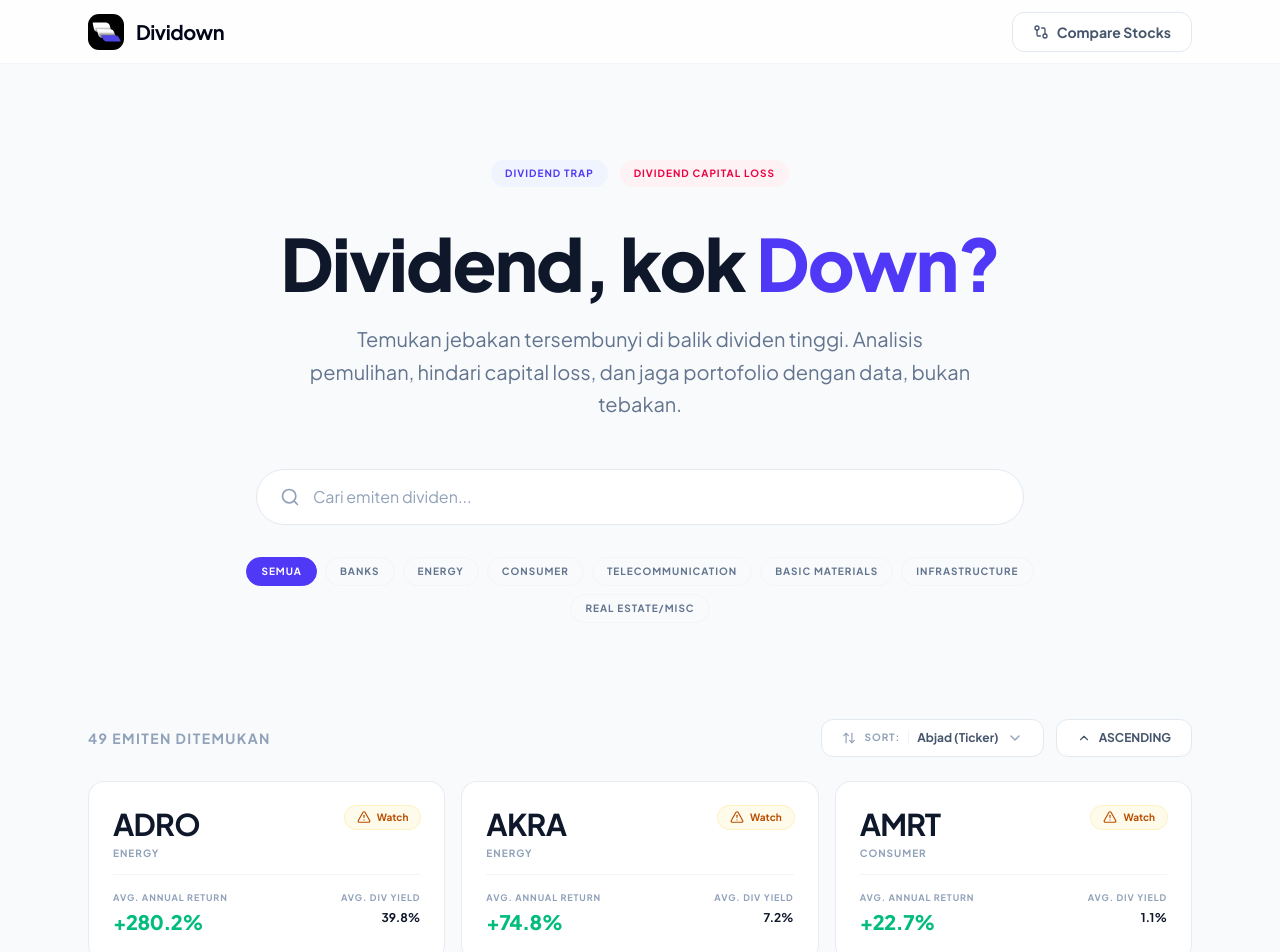
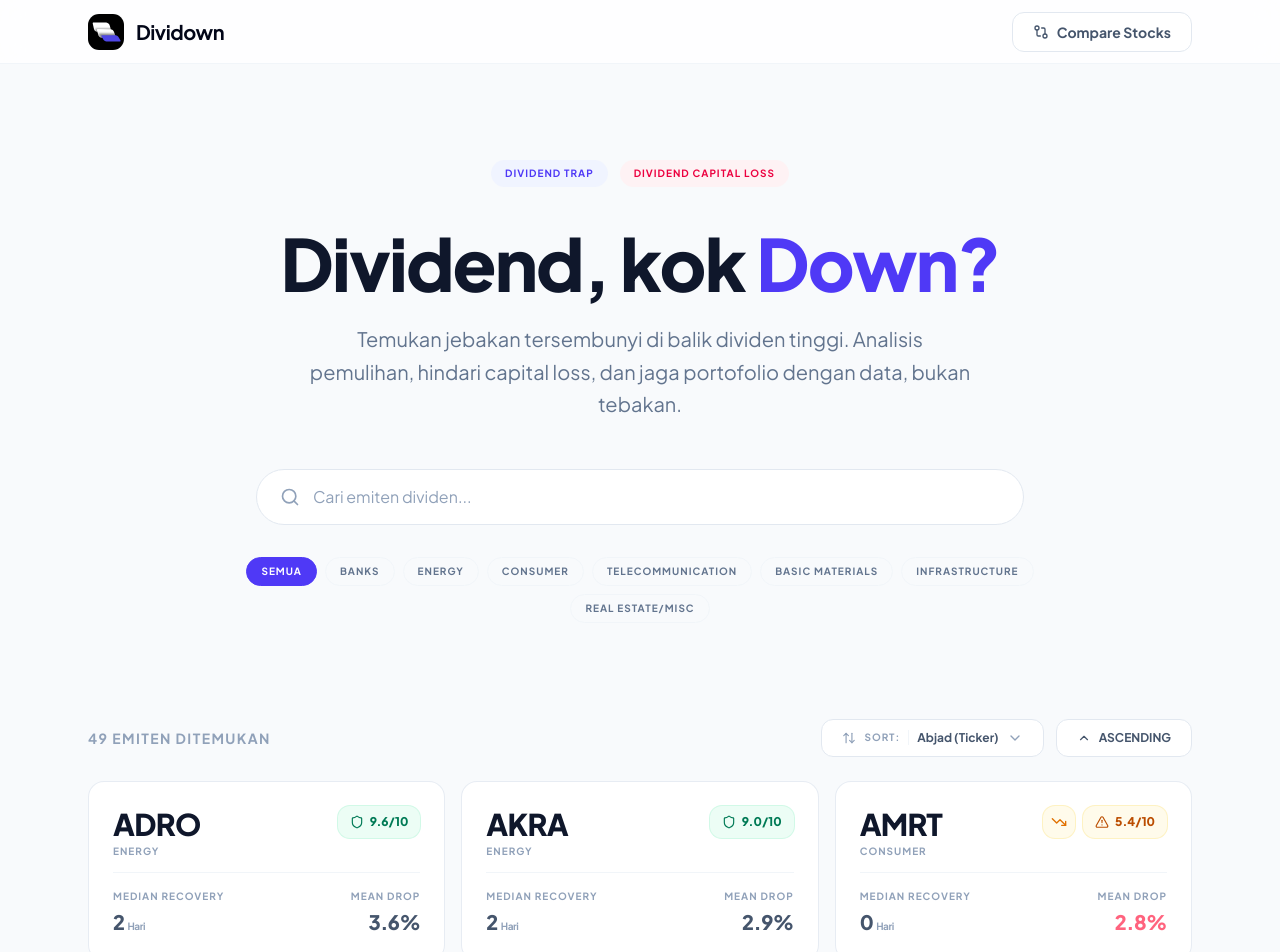
Before and after one commit to affanmaulana/dividown, a React (Vite) app: page / in a window 1280 px wide. Shown: the top 952 px of the page. Built offline with nearby package versions, Linux system fonts and the light colour scheme.

Commit message:
feat: implement safety score 1-10, median recovery, mean drop, and bearish signal indicator

```diff
--- a/src/LandingPage.jsx
+++ b/src/LandingPage.jsx
@@ -1,8 +1,18 @@
 import { useState, useEffect, useMemo, useRef } from "react";
 import { Link, useNavigate } from "react-router-dom";
-import { Search, TrendingDown, ChevronRight, BarChart3, Banknote, Shield, ArrowUpDown, ChevronDown, ChevronUp, X, Check } from "lucide-react";
+import { Search, TrendingDown, ChevronRight, BarChart3, Banknote, Shield, ArrowUpDown, ChevronDown, ChevronUp, X, Check, TriangleAlert } from "lucide-react";
 import { calculateHealthScore } from "./utils/healthScore";
 import Skeleton from "./components/Skeleton";
+
+const getMedian = (values) => {
+  if (!values || values.length === 0) return 0;
+  const sorted = [...values].sort((a, b) => a - b);
+  const mid = Math.floor(sorted.length / 2);
+  if (sorted.length % 2 === 0) {
+    return (sorted[mid - 1] + sorted[mid]) / 2;
+  }
+  return sorted[mid];
+};
 
 import { STOCKS_INFO, SECTORS } from "./constants/stocks";
 
@@ -37,8 +47,8 @@ export default function LandingPage() {
   const SORT_OPTIONS = [
     { key: "ticker", label: "Abjad (Ticker)" },
     { key: "health", label: "Health Score" },
-    { key: "yield", label: "Div. Yield" },
-    { key: "return", label: "Annual Return" }
+    { key: "recovery", label: "Median Recovery" },
+    { key: "drop", label: "Mean Drop" },
   ];
 
   const [priceData, setPriceData] = useState([]);
@@ -81,7 +91,8 @@ export default function LandingPage() {
     let result = tickers.map(ticker => {
       const tickerData = data.filter(d => d.Ticker === ticker);
       const tickerPrices = priceData.filter(p => p.Ticker === ticker);
-      const health = calculateHealthScore(tickerData);
+      const latestPrice = tickerPrices.length > 0 ? tickerPrices[tickerPrices.length - 1].Price : null;
+      const health = calculateHealthScore(tickerData, latestPrice);
 
       // Calculate Avg Annual Dividend %
       const years = [...new Set(tickerData.map(d => d.Year))];
@@ -108,13 +119,24 @@ export default function LandingPage() {
         annualReturn = (totalReturn / Math.max(0.5, numYears)) * 100;
       }
 
+      const recoveryDays = tickerData.map(r => r.Recovery_Days || 0);
+      const medianRecovery = getMedian(recoveryDays);
+
+      const drops = tickerData.map(r => {
+        const cp = r.Cum_Price || 1;
+        return Math.abs((((r.Ex_Price_1day || cp) - cp) / cp) * 100);
+      });
+      const meanDrop = drops.length > 0 ? drops.reduce((s, d) => s + d, 0) / drops.length : 0;
+
       return {
         ticker,
         name: STOCKS_INFO[ticker]?.name || ticker,
         sector: STOCKS_INFO[ticker]?.sector || tickerData[0]?.Sector || "Other",
         health,
         avgAnnualYield,
-        annualReturn
+        annualReturn,
+        medianRecovery,
+        meanDrop
       };
     });
 
@@ -136,13 +158,13 @@ export default function LandingPage() {
           valA = a.health?.score || 0;
           valB = b.health?.score || 0;
           break;
-        case "yield":
-          valA = a.avgAnnualYield;
-          valB = b.avgAnnualYield;
+        case "recovery":
+          valA = a.medianRecovery;
+          valB = b.medianRecovery;
           break;
-        case "return":
-          valA = a.annualReturn;
-          valB = b.annualReturn;
+        case "drop":
+          valA = a.meanDrop;
+          valB = b.meanDrop;
           break;
         default:
           valA = a.ticker;
@@ -416,32 +438,40 @@ export default function LandingPage() {
                 className="group bg-white border border-slate-200/80 rounded-2xl p-6 hover-lift hover:border-indigo-200 flex flex-col"
               >
                 <div className="flex justify-between items-start mb-4">
-                  <div className="space-y-1.5">
-                    <h3 className="text-3xl font-bold tracking-tight text-slate-900">{stock.ticker}</h3>
-                    <p className="text-[10px] font-bold text-slate-400 uppercase tracking-[0.1em] leading-none">
+                  <div className="space-y-1">
+                    <h3 className="text-3xl font-black tracking-tight text-slate-900 group-hover:text-indigo-600 transition-colors">{stock.ticker}</h3>
+                    <p className="text-[10px] font-bold text-slate-400 uppercase tracking-widest leading-none">
                       {stock.sector}
                     </p>
                   </div>
-                  <div className="text-right">
+                  <div className="flex items-center gap-2">
+                    {stock.health?.isBearish && (
+                      <div className="h-8 w-8 rounded-xl bg-amber-50 text-amber-600 flex items-center justify-center ring-1 ring-amber-200/50" title="Bearish: Harga saat ini di bawah modal histori">
+                        <TrendingDown className="w-4 h-4" />
+                      </div>
+                    )}
                     {stock.health && (
-                      <div className={`inline-flex items-center gap-1.5 px-3 py-1 rounded-full text-[10px] font-bold ring-1 ${stock.health.badgeClass}`}>
+                      <div className={`inline-flex items-center gap-1.5 h-8 px-3 rounded-xl text-xs font-black ring-1 ${stock.health.badgeClass}`}>
                         <HIcon className="w-3.5 h-3.5" />
-                        {stock.health.label}
+                        {stock.health.score}/10
                       </div>
                     )}
                   </div>
                 </div>
 
-                <div className="mt-auto grid grid-cols-2 gap-4 pt-4 border-t border-slate-100">
+                <div className="mt-auto pt-4 border-t border-slate-100 flex items-center justify-between">
                   <div className="flex flex-col gap-1">
-                    <span className="text-[9px] font-bold text-slate-400 uppercase tracking-widest">Avg. Annual Return</span>
-                    <div className={`text-xl font-black tracking-tight ${stock.annualReturn >= 0 ? 'text-emerald-500' : 'text-rose-500'}`}>
-                      {stock.annualReturn >= 0 ? '+' : ''}{stock.annualReturn.toFixed(1)}%
+                    <span className="text-[10px] font-bold text-slate-400 uppercase tracking-widest">Median Recovery</span>
+                    <div className="text-xl font-extrabold text-slate-600 tracking-tight">
+                      {Math.round(stock.medianRecovery)} <span className="text-[10px] font-bold text-slate-400">Hari</span>
                     </div>
                   </div>
-                  <div className="flex flex-col gap-1.5 items-end">
-                    <span className="text-[9px] font-bold text-slate-400 uppercase tracking-widest">Avg. Div Yield</span>
-                    <span className="text-xs font-bold text-slate-900">{stock.avgAnnualYield.toFixed(1)}%</span>
+
+                  <div className="flex flex-col gap-1 items-end text-right">
+                    <span className="text-[10px] font-bold text-slate-400 uppercase tracking-widest">Mean Drop</span>
+                    <div className={`text-xl font-extrabold tracking-tight ${stock.meanDrop > stock.avgAnnualYield ? "text-rose-400" : "text-slate-600"}`}>
+                      {stock.meanDrop.toFixed(1)}%
+                    </div>
                   </div>
                 </div>
               </Link>
--- a/src/StockDetail.jsx
+++ b/src/StockDetail.jsx
@@ -7,8 +7,8 @@ import {
   Tooltip, ResponsiveContainer,
 } from "recharts";
 import {
-  TrendingUp, Banknote, Clock, Wallet, BarChart3,
-  Activity, CheckCircle2, XCircle, ChevronDown, AlertTriangle,
+  TrendingUp, TrendingDown, Banknote, Clock, Wallet, BarChart3,
+  Activity, CheckCircle2, XCircle, ChevronDown, AlertTriangle, TriangleAlert,
   Calendar, ChevronLeft, ChevronRight, Share2, Check, ArrowUp,
   Maximize2, Minimize2, Crown
 } from "lucide-react";
@@ -30,6 +30,16 @@ const fmt = (n) =>
   }).format(n);
 
 const pct = (n) => `${n >= 0 ? "+" : ""}${n.toFixed(2)}%`;
+
+const getMedian = (values) => {
+  if (!values || values.length === 0) return 0;
+  const sorted = [...values].sort((a, b) => a - b);
+  const mid = Math.floor(sorted.length / 2);
+  if (sorted.length % 2 === 0) {
+    return (sorted[mid - 1] + sorted[mid]) / 2;
+  }
+  return sorted[mid];
+};
 
 const MONTHS = [
   "Januari", "Februari", "Maret", "April", "Mei", "Juni",
@@ -393,7 +403,13 @@ export default function StockDetail() {
     const netProfit = portfolioValue - totalInvested;
     const totalReturn = totalInvested > 0 ? ((portfolioValue - totalInvested) / totalInvested) * 100 : 0;
 
-    const avgRecovery = filtered.length > 0 ? filtered.reduce((s, r) => s + (r.Recovery_Days || 0), 0) / filtered.length : 0;
+    const recoveryDays = filtered.map(r => r.Recovery_Days || 0);
+    const medianRecovery = getMedian(recoveryDays);
+    const drops = filtered.map(r => {
+      const cp = r.Cum_Price || 1;
+      return Math.abs((((r.Ex_Price_1day || cp) - cp) / cp) * 100);
+    });
+    const meanDrop = drops.length > 0 ? drops.reduce((s, d) => s + d, 0) / drops.length : 0;
     const notRecovered = filtered.filter((r) => r.Status_Recovery === "Trap").length;
     const years = filtered.length;
     const isCapitalGainOnly = filtered.length === 0;
@@ -414,11 +430,11 @@ export default function StockDetail() {
     return {
       shares: investStyle === "lumpsum" ? Math.floor(amount / (monthlyForTicker[0]?.Price || 1)) : currentShares,
       currentShares, totalDiv, portfolioValue, depositValue, totalInvested,
-      totalReturn, netProfit, avgRecovery, notRecovered, yearly, chartData, years, avgYield, isDivergent, isCapitalGainOnly
+      totalReturn, netProfit, medianRecovery, meanDrop, notRecovered, yearly, chartData, years, avgYield, isDivergent, isCapitalGainOnly
     };
   }, [filtered, amount, investStyle, divStrategy, latestPrice, priceData, ticker, startYear, startMonth]);
 
-  const health = useMemo(() => calculateHealthScore(filtered), [filtered]);
+  const health = useMemo(() => calculateHealthScore(filtered, latestPrice), [filtered, latestPrice]);
 
   // ── SEO Dynamic Title & Meta ──────────────────────────────────────────────
   useEffect(() => {
@@ -437,7 +453,7 @@ export default function StockDetail() {
 
       const returnText = engine.totalReturn !== undefined ? `Total return: ${pct(engine.totalReturn)}.` : "";
       const healthText = health ? `Health Score: ${health.score}/100.` : "";
-      const recoveryText = engine.avgRecovery ? `Rata-rata recovery: ${Math.round(engine.avgRecovery)} hari.` : "";
+      const recoveryText = engine.medianRecovery ? `Median recovery: ${Math.round(engine.medianRecovery)} hari.` : "";
 
       metaDescription.content = `Analisis mendalam saham ${ticker} (${stockName}). ${healthText} ${recoveryText} ${returnText} Cek apakah ${ticker} layak investasi atau hanya jebakan dividen (Dividend Trap) di Dividown.`;
     }
@@ -532,24 +548,49 @@ export default function StockDetail() {
                 <div className="flex items-center gap-3 md:gap-4 flex-wrap">
                   <h1 className="text-3xl md:text-5xl font-extrabold text-slate-900 tracking-tight leading-none shrink-0">{ticker}</h1>
                   {health && (
+                    <div className="flex items-center gap-2 relative">
+                      {health.isBearish && (
+                        <div className="relative">
+                          <button
+                            onClick={(e) => {
+                              e.stopPropagation();
+                              setActiveMobileTooltip(activeMobileTooltip === 'bearish-info' ? null : 'bearish-info');
+                            }}
+                            className="w-10 h-10 md:w-11 md:h-11 rounded-xl bg-amber-50 text-amber-600 flex items-center justify-center ring-1 ring-amber-200/50 cursor-pointer transition-all"
+                          >
+                            <TrendingDown className="w-5 h-5" />
+                          </button>
+                          {activeMobileTooltip === 'bearish-info' && (
+                            <div className="absolute top-full left-0 mt-3 w-72 bg-slate-900 text-white text-xs p-4 rounded-2xl z-[100] animate-in fade-in zoom-in-95 duration-200">
+                              <div className="absolute top-0 left-6 -translate-y-1/2 rotate-45 w-2.5 h-2.5 bg-slate-900" />
+                              <p className="font-bold mb-1 text-slate-300 uppercase tracking-widest text-[9px]">Bearish Signal</p>
+                              <p className="leading-relaxed">
+                                Emiten sedang dalam fase bearish. Saat ini, {health.dropAgainCount} histori dividen ({(health.dropAgainCount / Math.max(1, filtered.filter(r => r.Status_Recovery === "Pulih").length) * 100).toFixed(0)}%) kembali jatuh di bawah harga modal (Drop Again).
+                              </p>
+                            </div>
+                          )}
+                        </div>
+                      )}
+
                       <div className="relative shrink-0">
                         <button
                           onClick={(e) => {
                             e.stopPropagation();
                             setActiveMobileTooltip(activeMobileTooltip === 'health-info' ? null : 'health-info');
                           }}
-                        className={`flex items-center gap-1.5 px-3 py-1.5 rounded-full text-[10px] md:text-xs font-bold ring-1 cursor-pointer transition-all hover:scale-105 ${health.badgeClass}`}
+                          className={`flex items-center gap-2 px-4 py-2 rounded-xl text-xs md:text-sm font-black ring-1 cursor-pointer transition-all h-10 md:h-11 ${health.badgeClass}`}
                         >
-                        <health.Icon className="w-3.5 h-3.5" />
-                        {health.label}
+                          <health.Icon className="w-4 h-4" />
+                          {health.score}/10
                         </button>
                         {activeMobileTooltip === 'health-info' && (
-                        <div className="absolute top-full left-0 mt-3 w-72 bg-slate-900 text-white text-xs p-4 rounded-2xl shadow-2xl z-[100] animate-in fade-in zoom-in-95 duration-200">
-                          <div className="absolute top-0 left-6 -translate-y-1/2 rotate-45 w-2.5 h-2.5 bg-slate-900" />
-                          <p className="font-bold mb-1 text-slate-300 uppercase tracking-widest text-[9px]">Status Reason</p>
+                          <div className="absolute top-full right-0 md:left-0 md:right-auto mt-3 w-72 bg-slate-900 text-white text-xs p-4 rounded-2xl z-[100] animate-in fade-in zoom-in-95 duration-200">
+                            <div className="absolute top-0 right-6 md:left-6 md:right-auto -translate-y-1/2 rotate-45 w-2.5 h-2.5 bg-slate-900" />
+                            <p className="font-bold mb-1 text-slate-300 uppercase tracking-widest text-[9px]">Safety Score Reason</p>
                             <p className="leading-relaxed">{health.reason}</p>
                           </div>
                         )}
+                      </div>
                     </div>
                   )}
                 </div>
@@ -779,10 +820,10 @@ export default function StockDetail() {
               />
               <MetricCard
                 icon={Clock}
-                label="Avg Recovery"
-                value={`${Math.round(engine.avgRecovery)} hari`}
-                sub={`${engine.notRecovered} traps detected`}
-                positive={engine.avgRecovery <= 30}
+                label="Safety Metric"
+                value={`${Math.round(engine.medianRecovery)}d / ${engine.meanDrop.toFixed(1)}%`}
+                sub={`Recovery Median vs Mean Drop`}
+                positive={engine.medianRecovery <= 30 && engine.meanDrop < (engine.avgYield || 5)}
               />
             </div>
 
--- a/src/utils/healthScore.js
+++ b/src/utils/healthScore.js
@@ -1,56 +1,103 @@
-import { Shield, TriangleAlert, OctagonAlert } from "lucide-react";
+import { Shield, TriangleAlert, OctagonAlert, Star } from "lucide-react";
 
-export function calculateHealthScore(events) {
+const getMedian = (values) => {
+  if (!values || values.length === 0) return 0;
+  const sorted = [...values].sort((a, b) => a - b);
+  const mid = Math.floor(sorted.length / 2);
+  if (sorted.length % 2 === 0) {
+    return (sorted[mid - 1] + sorted[mid]) / 2;
+  }
+  return sorted[mid];
+};
+
+export function calculateHealthScore(events, latestPrice = null) {
   if (!events || !events.length) return null;
 
-  let score = 0;
+  // 1. Calculate Metrics
+  const recoveryDays = events.map(r => r.Recovery_Days || 0);
+  const medianRec = getMedian(recoveryDays);
 
-  const avgRecDays = events.reduce((s, r) => s + (r.Recovery_Days || 0), 0) / events.length;
-  if (avgRecDays < 30) score += 40;
+  const drops = events.map(r => {
+    const cp = r.Cum_Price || 1;
+    return Math.abs((((r.Ex_Price_1day || cp) - cp) / cp) * 100);
+  });
+  const meanDrop = drops.reduce((s, d) => s + d, 0) / (drops.length || 1);
 
-  const pulihCount = events.filter((r) => (r.Status_Recovery || "").includes("Pulih")).length;
-  if (pulihCount === events.length) score += 30;
+  const years = [...new Set(events.map(d => d.Year))];
+  const annualYields = years.map(y => {
+    const yearEvents = events.filter(d => d.Year === y);
+    const totalDiv = yearEvents.reduce((s, e) => s + (e.Dividend || 0), 0);
+    const avgPrice = yearEvents.reduce((s, e) => s + (e.Cum_Price || 0), 0) / yearEvents.length;
+    return (totalDiv / (avgPrice || 1)) * 100;
+  });
+  const avgYield = annualYields.length > 0 ? annualYields.reduce((s, y) => s + y, 0) / annualYields.length : 0;
 
-  const avgDrop = events.reduce((s, r) => {
-    const cp = r.Cum_Price || 1; // Prevent division by zero
-    const drop = Math.abs((((r.Ex_Price_1day || cp) - cp) / cp) * 100);
-    return s + drop;
-  }, 0) / events.length;
-  if (avgDrop < 5) score += 30;
-
-  const hasLongRecovery = events.some(r => r.Recovery_Days > 365);
-  if (hasLongRecovery && score >= 80) {
-    score = 79; // Force to Watch if even one event took > 365 days
+  // 2. Bearish Detection (Drop Again)
+  let isBearish = false;
+  let dropAgainCount = 0;
+  if (latestPrice) {
+    const recoveredEvents = events.filter(r => r.Status_Recovery === "Pulih");
+    dropAgainCount = recoveredEvents.filter(r => latestPrice < (r.Cum_Price * 0.95)).length;
+    // If more than 30% of recovered events are currently dropped again
+    if (recoveredEvents.length > 0 && (dropAgainCount / recoveredEvents.length) >= 0.3) {
+      isBearish = true;
+    }
   }
 
-  let label, tier, badgeClass, bgClass, textClass, Icon, reason;
-  if (score >= 80) {
+  // 3. Safety Score Calculation (1-10)
+  // ... (rest of the logic stays the same but I need to include it in the replacement)
+  const recoveryScore = Math.max(0, 10 * (1 - medianRec / 60)) * 0.6;
+  const yieldRef = avgYield || 5;
+  const dropRatio = meanDrop / (yieldRef * 2);
+  const dropScore = Math.max(0, 10 * (1 - dropRatio)) * 0.4;
+
+  let score = recoveryScore + dropScore;
+
+  const trapCount = events.filter(r => r.Status_Recovery === "Trap").length;
+  if (trapCount > 0) {
+    score = score * (1 - (trapCount / events.length) * 0.5);
+  }
+
+  score = Math.min(10, Math.max(1, score));
+
+  // 4. Visuals & Labels
+  let label, badgeClass, bgClass, textClass, Icon, reason;
+
+  if (score >= 8.0) {
     label = "Safe";
-    tier = "low";
     badgeClass = "bg-emerald-50 text-emerald-700 ring-emerald-200/50";
     bgClass = "bg-emerald-500";
     textClass = "text-emerald-700";
     Icon = Shield;
-    reason = "Emiten ini memiliki rekam jejak pemulihan harga yang sangat cepat dan konsisten di setiap pembagian dividen.";
-  } else if (score >= 50) {
-    label = "Watch";
-    tier = "medium";
+    reason = "Emiten ini sangat aman. Harga cenderung pulih seketika dan penurunan saat ex-date sangat kecil dibanding dividen yang dibagikan.";
+  } else if (score >= 5.0) {
+    label = "Caution";
     badgeClass = "bg-amber-50 text-amber-700 ring-amber-200/50";
     bgClass = "bg-amber-500";
     textClass = "text-amber-700";
     Icon = TriangleAlert;
-    reason = hasLongRecovery
-      ? "Meskipun sering pulih, emiten ini pernah memakan waktu lebih dari 1 tahun untuk kembali ke harga Cum Date."
-      : "Riwayat pemulihan harga emiten ini kurang konsisten atau memiliki rata-rata waktu pemulihan yang cukup lama.";
+    reason = "Emiten ini memiliki risiko moderat. Pemulihan harga mungkin memakan waktu beberapa minggu, atau terjadi penurunan yang cukup dalam.";
   } else {
-    label = "Trap";
-    tier = "high";
+    label = "Danger";
     badgeClass = "bg-rose-50 text-rose-700 ring-rose-200/50";
     bgClass = "bg-rose-500";
     textClass = "text-rose-700";
     Icon = OctagonAlert;
-    reason = "Hati-hati! Emiten ini memiliki riwayat 'Dividend Trap' di mana harga saham tidak pernah kembali ke level Cum Date.";
+    reason = "Risiko tinggi Dividend Trap! Secara historis, emiten ini sulit pulih ke harga modal dan penurunannya seringkali menghapus keuntungan dividen.";
   }
 
-  return { score, label, tier, badgeClass, bgClass, textClass, Icon, reason };
+  return {
+    score: score.toFixed(1),
+    label,
+    badgeClass,
+    bgClass,
+    textClass,
+    Icon,
+    reason,
+    avgYield,
+    meanDrop,
+    medianRec,
+    isBearish,
+    dropAgainCount
+  };
 }
```
Lines whose indentation alone changed are shown as unchanged.
